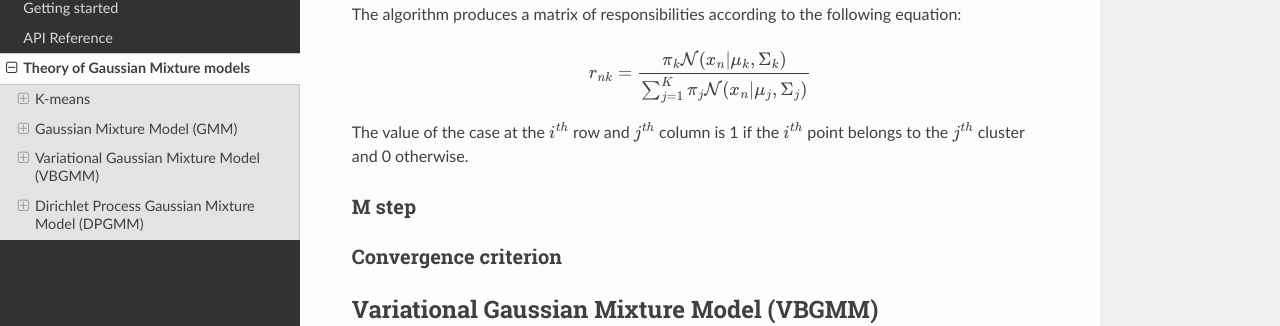
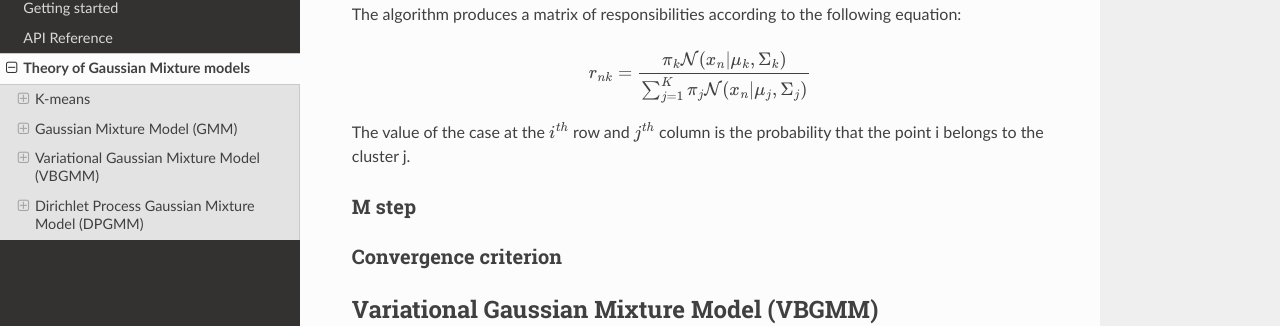
Before and after one commit to 14thibea/megamix, a Sphinx documentation site: the page built from doc/technical_doc.rst, in a window 1280 px wide and 900 px high, scrolled down 1815 px. Shown: the part 137-463 px from the top of the window. Built offline with Sphinx 7.4.7 and the Read the Docs theme 2.0.0, drawn with Linux system fonts in a browser that asks for light colours; formulas are drawn with MathJax 3.

Commit message:
modified technical doc

```diff
--- a/doc/technical_doc.rst
+++ b/doc/technical_doc.rst
@@ -96,8 +96,8 @@ The algorithm produces a matrix of responsibilities according to the following e
 
   r_{nk} = \frac{\pi_k\mathcal{N}(x_n|\mu_k,\Sigma_k)}{\sum^K_{j=1}\pi_j\mathcal{N}(x_n|\mu_j,\Sigma_j)}
 
-The value of the case at the :math:`i^{th}` row and :math:`j^{th}` column is 1 if the :math:`i^{th}` point
-belongs to the :math:`j^{th}` cluster and 0 otherwise.
+The value of the case at the :math:`i^{th}` row and :math:`j^{th}` column is the probability that the point i belongs to
+the cluster j.
 
 M step
 ******
```
